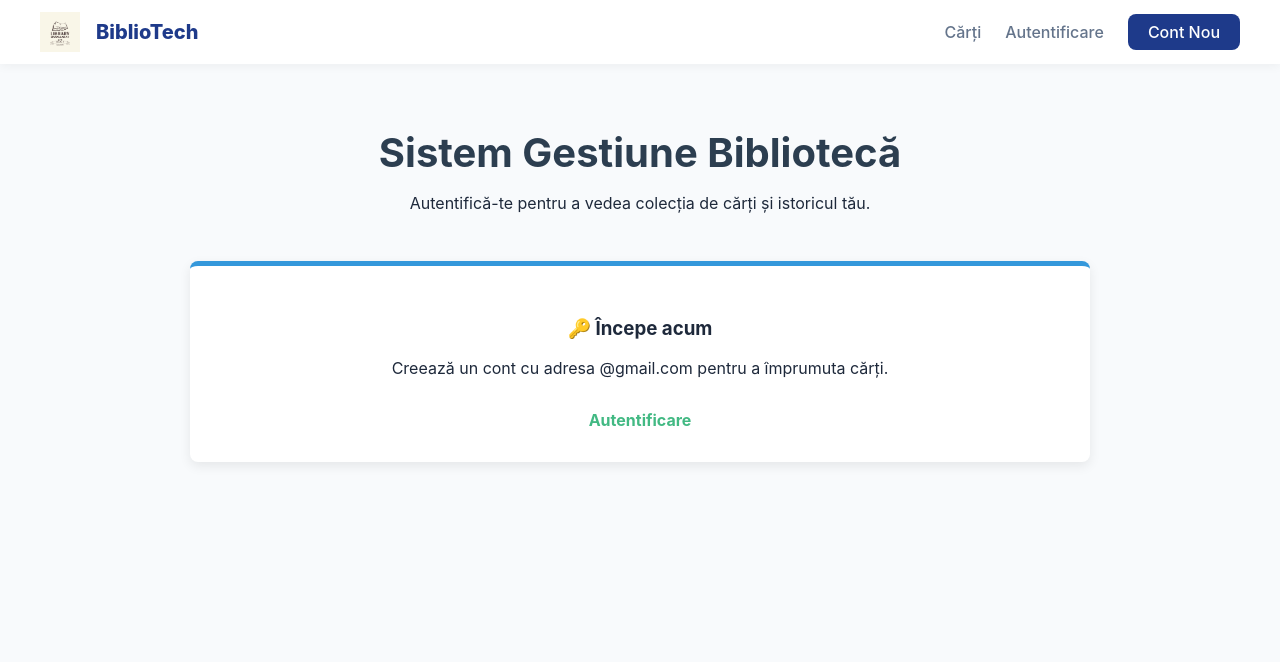
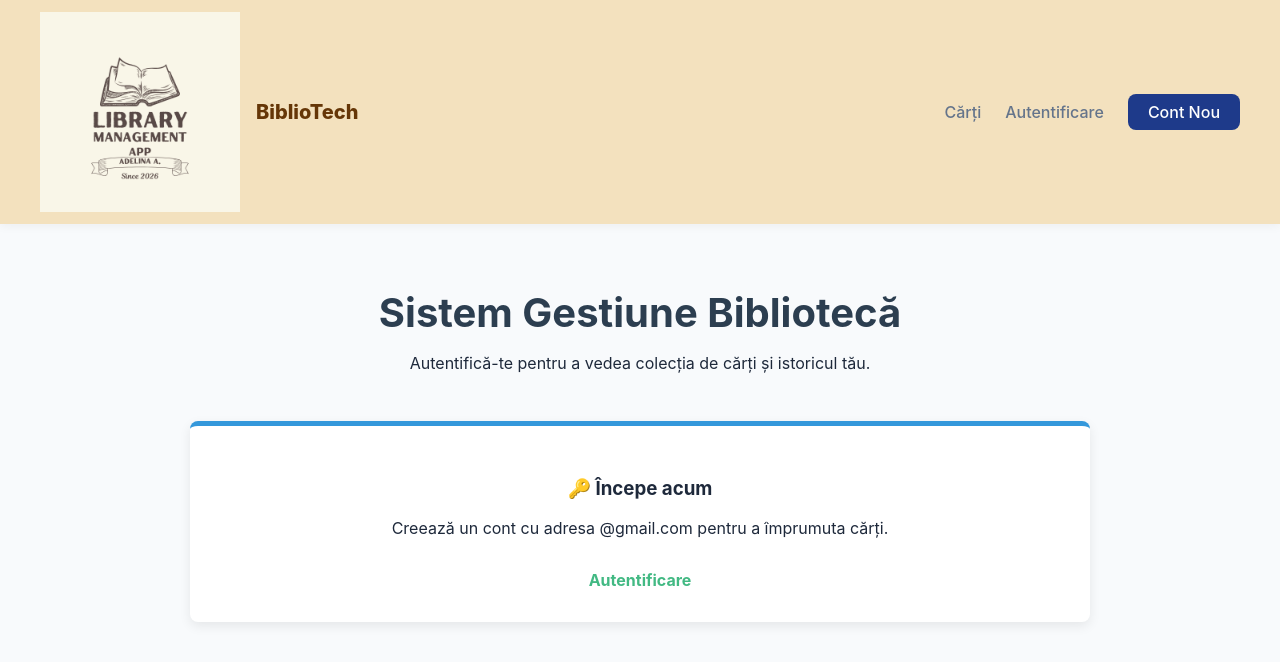
Before and after one commit to AnghelescuAdelina/Library-Management-App, a Vue app in the folder vue-app/: page / in a window 1280 px wide. Shown: the top 662 px of the page. Built offline with nearby package versions, Linux system fonts and the light colour scheme.

Commit message:
changed some styles

```diff
--- a/vue-app/src/App.vue
+++ b/vue-app/src/App.vue
@@ -43,7 +43,7 @@ function handleLogout() {
 
 <style scoped>
 .navbar {
-  background-color: white;
+  background-color: rgb(243, 225, 190);
   box-shadow: 0 2px 10px rgba(0, 0, 0, 0.05);
   position: sticky;
   top: 0;
@@ -68,15 +68,15 @@ function handleLogout() {
 }
 
 .logo {
-  height: 40px;
-  width: 40px;
+  height: 200px;
+  width: 200px;
   object-fit: contain;
 }
 
 .brand-name {
   font-size: 1.25rem;
   font-weight: 800;
-  color: #1e3a8a;
+  color: #653607;
 }
 
 .nav-links {
```
